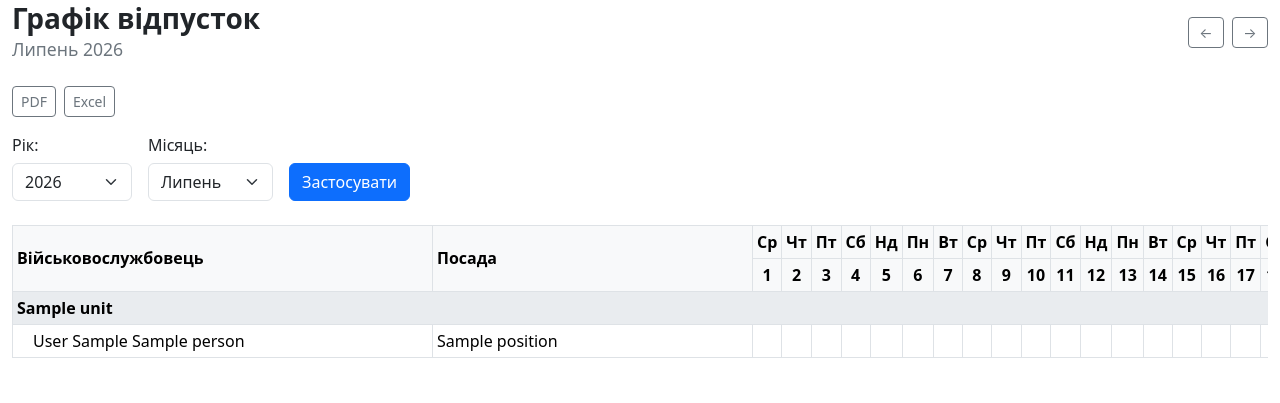
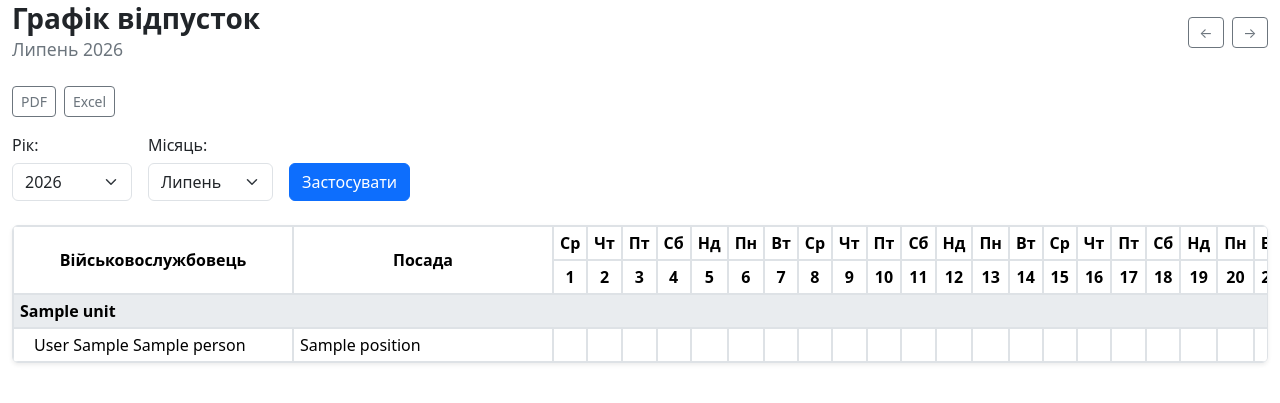
Before and after one commit to sergbondckua/personnel_system, a Django app: page /vacations/schedule/ in a window 1280 px wide. Shown: the part 148-551 px from the top of the page. Run offline with Django 5.2, Linux system fonts and the light colour scheme; a user stored in the database is signed in; tables that the repository leaves empty hold one stand-in row (values such as "Sample post"); some libraries are stand-ins or nearby versions.

Commit message:
edit frontend

```diff
--- a/static/css/vacations.css
+++ b/static/css/vacations.css
@@ -8,33 +8,21 @@
 }
 
 .schedule-wrapper {
-    overflow-x: auto;
+    overflow: auto;
+    max-height: calc(100vh - 220px);
 }
 
 .schedule-table {
     white-space: nowrap;
-}
-
-.schedule-first-column {
-    position: sticky;
-    left: 0;
-    background: #fff;
-    z-index: 20;
-    min-width: 420px;
-}
-
-.schedule-second-column {
-    position: sticky;
-    left: var(--schedule-person-width);
-    background: #fff;
-    z-index: 20;
-    min-width: var(--schedule-person-width);
+    border-collapse: separate;
+    border-spacing: 0;
 }
 
 .schedule-table thead th {
     position: sticky;
     top: 0;
-    z-index: 30;
+    background: white;
+    z-index: 50;
 }
 
 .schedule-vacation {
@@ -52,3 +40,41 @@
 .schedule-unit-name {
     display: inline-block;
 }
+
+.schedule-table th {
+    text-align: center;
+    vertical-align: middle;
+}
+
+.schedule-table td {
+    vertical-align: middle;
+}
+
+.schedule-vacation {
+    background: #28a745 !important;
+}
+
+.table-secondary td {
+    font-weight: 600;
+}
+
+.schedule-table td,
+.schedule-table th {
+    padding: 4px 6px;
+}
+
+.schedule-wrapper {
+    overflow-x: auto;
+}
+
+.schedule-first-column,
+.schedule-table thead th:first-child {
+    position: sticky;
+    left: 0;
+    background: white;
+    z-index: 20;
+}
+
+.schedule-table thead th:first-child {
+    z-index: 40;
+}
--- a/templates/organization/unit_schedule.html
+++ b/templates/organization/unit_schedule.html
@@ -17,7 +17,7 @@
         style="padding-left: calc(({{ node.level }} + 1) * var(--schedule-indent));">
       {{ person.assignment.person }}
     </td>
-    <td class="schedule-second-column">
+    <td class="schedule-second-column text-nowrap">
       {{ person.assignment.staff_position.name }}
     </td>
     {% for day in calendar %}
--- a/templates/vacations/schedule.html
+++ b/templates/vacations/schedule.html
@@ -10,9 +10,9 @@
   {% include "includes/page_actions.html" with actions=page.actions %}
   {% include "includes/filter_form.html" with form=page.filter_form %}
 
-  <div class="schedule-wrapper">
+  <div class="schedule-wrapper shadow-sm border rounded">
 
-    <table class="table table-sm schedule-table">
+    <table class="table table-bordered table-sm schedule-table">
       <thead>
 
       <tr>
```
